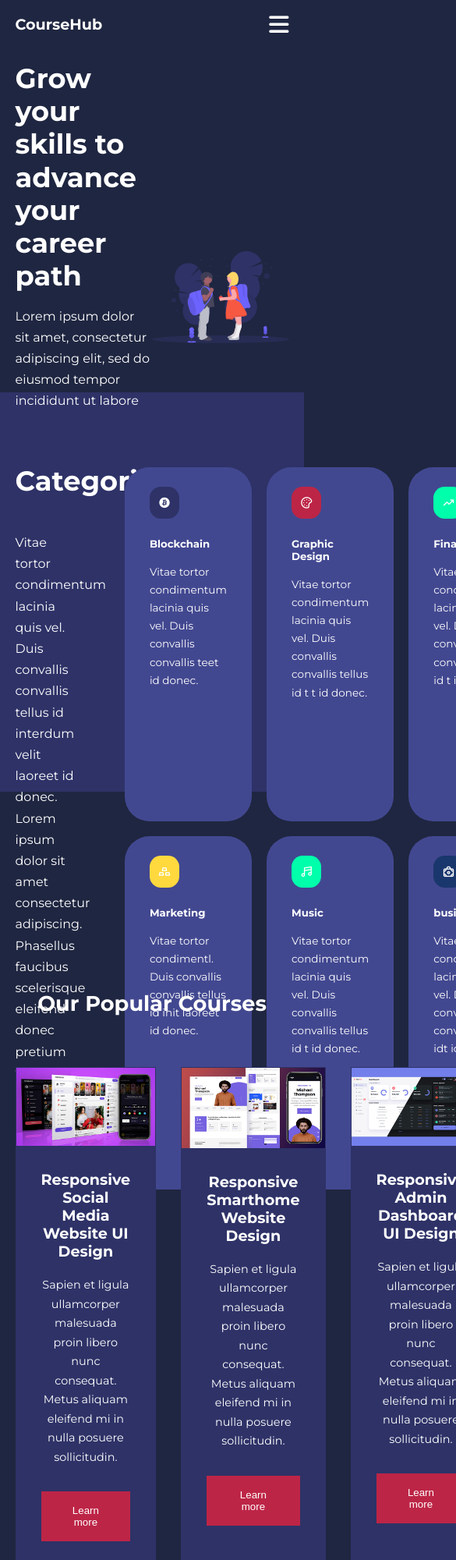
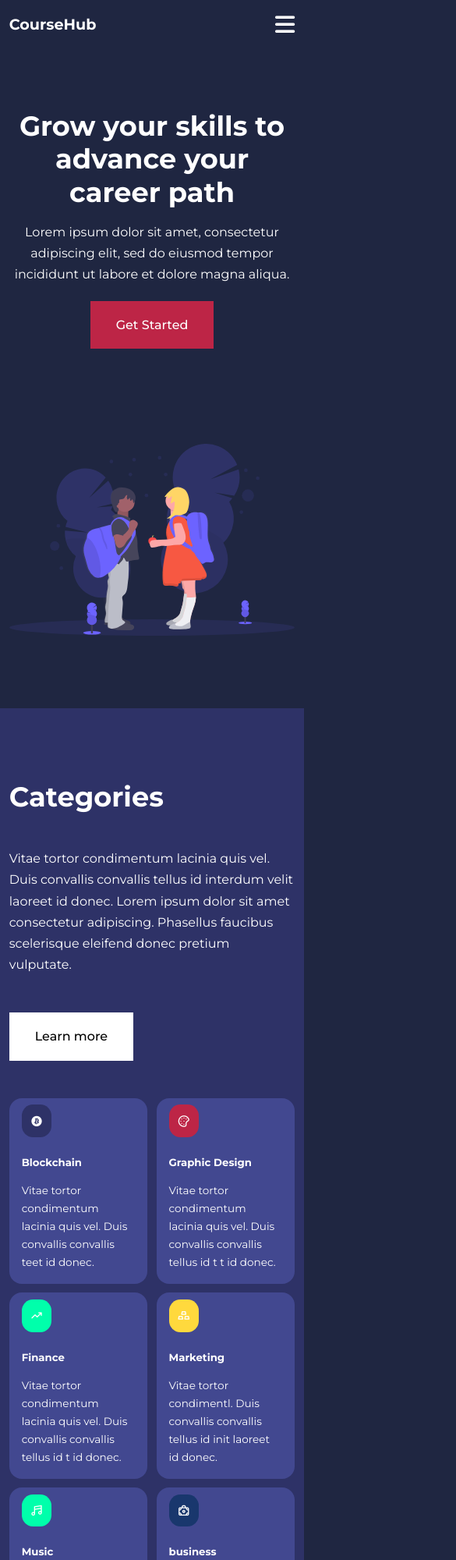
Before and after one commit to SxxAq/CoderHub, a plain HTML site: page index.html in a window 390 px wide. Shown: the top 2000 px of the page at 78% size, 585 px wide, since content can reach past the window. Drawn offline with nearby package versions, Linux system fonts and the light colour scheme.

Commit message:
homepage done

```diff
--- a/css/styles.css
+++ b/css/styles.css
@@ -421,6 +421,93 @@ footer ul li:hover {
    }
 
    /* =================CATEGORIES========== */
+   .categories {
+      height: auto;
+   }
+   .categories__container {
+      grid-template-columns: 1fr;
+      gap: 3rem;
+   }
+   .categories__left {
+      margin-right: 0;
+   }
+   /* =================COURSES========== */
+   .courses {
+      margin-top: 0;
+   }
+   .courses__container {
+      grid-template-columns: 1fr 1fr;
+   }
+   /* =================FAQs========== */
 
+   .faqs__container {
+      grid-template-columns: 1fr;
+   }
+   .faq {
+      padding: 1.5rem;
+   }
+
+   /* =================FOOTER========== */
+
+   .footer__container {
+      grid-template-columns: 1fr 1fr;
+   }
 
 }
+/*=====================MEDIA QUERIES (PHONES)====================*/
+@media screen and (max-width:600px) {
+  .container {
+   width: var(--container-width-sm);
+  }
+   /* =================NAVBAR========== */
+   .nav__menu {
+      right: 3%;
+   }
+   /* =================HEADER========== */
+   header {
+      height: 100vh;
+   }
+   .header__container {
+      grid-template-columns: 1fr;
+      text-align: center;
+      margin-top: 0rem;
+   }
+   .header__left p {
+      margin-bottom: 1.3rem;
+   }
+   /* ============CATEGORIES========== */
+   .categories__right {
+      grid-template-columns: 1fr 1fr;
+      gap: 0.7rem;
+   }
+   .category {
+      padding: 1rem;
+      border-radius: 1rem;
+   }
+   /* .category__icon {
+      margin-top: 4px;
+      display: inline-block;
+   } */
+
+   /* ============COURSES========== */
+   .courses__container {
+      grid-template-columns: 1fr;
+   }
+   /* ============TESTIMONIALS========== */
+   .testimonial__body{
+      padding: 1rem;
+   }
+   /* ============FOOTER========== */
+   .footer__container {
+      grid-template-columns: 1fr;
+      text-align: center;
+      gap: 1.5rem;
+   }
+   .footer__1 p {
+      margin: 1rem auto;
+   }
+   .footer__socials {
+      justify-content: center;
+   }
+
+}
```
